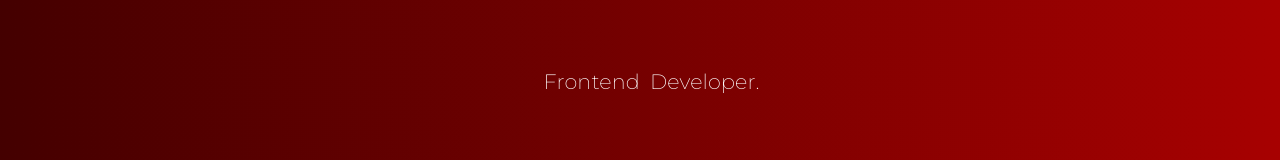
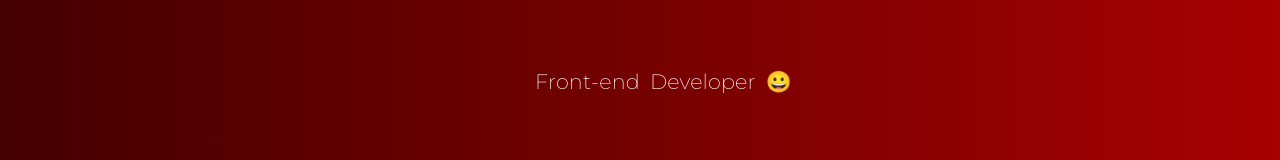
Before and after one commit to TheRealRobertShields/Portfolio2021, a React (Create React App) app: page / in a window 1280 px wide. Shown: the part 371-531 px from the top of the page. Built offline with nearby package versions, Linux system fonts and the light colour scheme.

Commit message:
added emojis

```diff
--- a/src/components/Home/Home.jsx
+++ b/src/components/Home/Home.jsx
@@ -12,7 +12,7 @@ const Home = () => {
       <div className={classes.center}>
          <Container className={classes.titleContainer}>
             <Typography variant='h3' align='center' className='titleAnimated' style={{fontSize:'calc(8px + 1vw)', width:'50%'}}></Typography>
-            <Typography variant='h3' align='center' className='title' style={{fontSize:'calc(8px + 1vw)', width:'50%'}}>Developer.</Typography>
+            <Typography variant='h3' align='center' className='title' style={{fontSize:'calc(8px + 1vw)', width:'50%'}}>Developer</Typography>
          </Container>
 
 
--- a/src/styles.css
+++ b/src/styles.css
@@ -18,30 +18,55 @@ img {
 
 .title {
    display: flex;
+   flex-direction: row;
    justify-content: flex-start;
    padding-left: 10px;
 }
 .titleAnimated::before {
    display: flex;
+   flex-direction: row;
    justify-content: flex-end;
-   content: 'Frontend ';
-   animation: bideTime 5s linear infinite;
+   content: 'Front-end ';
+   animation: before 5s linear infinite;
 }
-@keyframes bideTime {
+@keyframes before {
    0% {
-     content: "Frontend "
+     content: "Front-end "
    }
    25% {
-     content: "Backend "
+     content: "Back-end "
    }
    50% {
-     content: 'Fullstack '
+     content: 'Full-stack '
    }
    75% {
      content: 'Application '
    }
    100% {
-     content: 'Frontend '
+     content: 'Front-end '
    }
  }
+ .title::after {
+   padding-left: 10px;
+   content: ' 😀';
+   flex-direction: row;
+   animation: after 5s linear infinite;
+ }
+ @keyframes after {
+    0% {
+      content: " 😀"
+    }
+    25% {
+      content: " 😄"
+    }
+    50% {
+      content: ' 😁'
+    }
+    75% {
+      content: ' 😬'
+    }
+    100% {
+      content: ' 😀'
+    }
+  }
 @import url('https://fonts.googleapis.com/css2?family=Montserrat:wght@200&display=swap');
```
